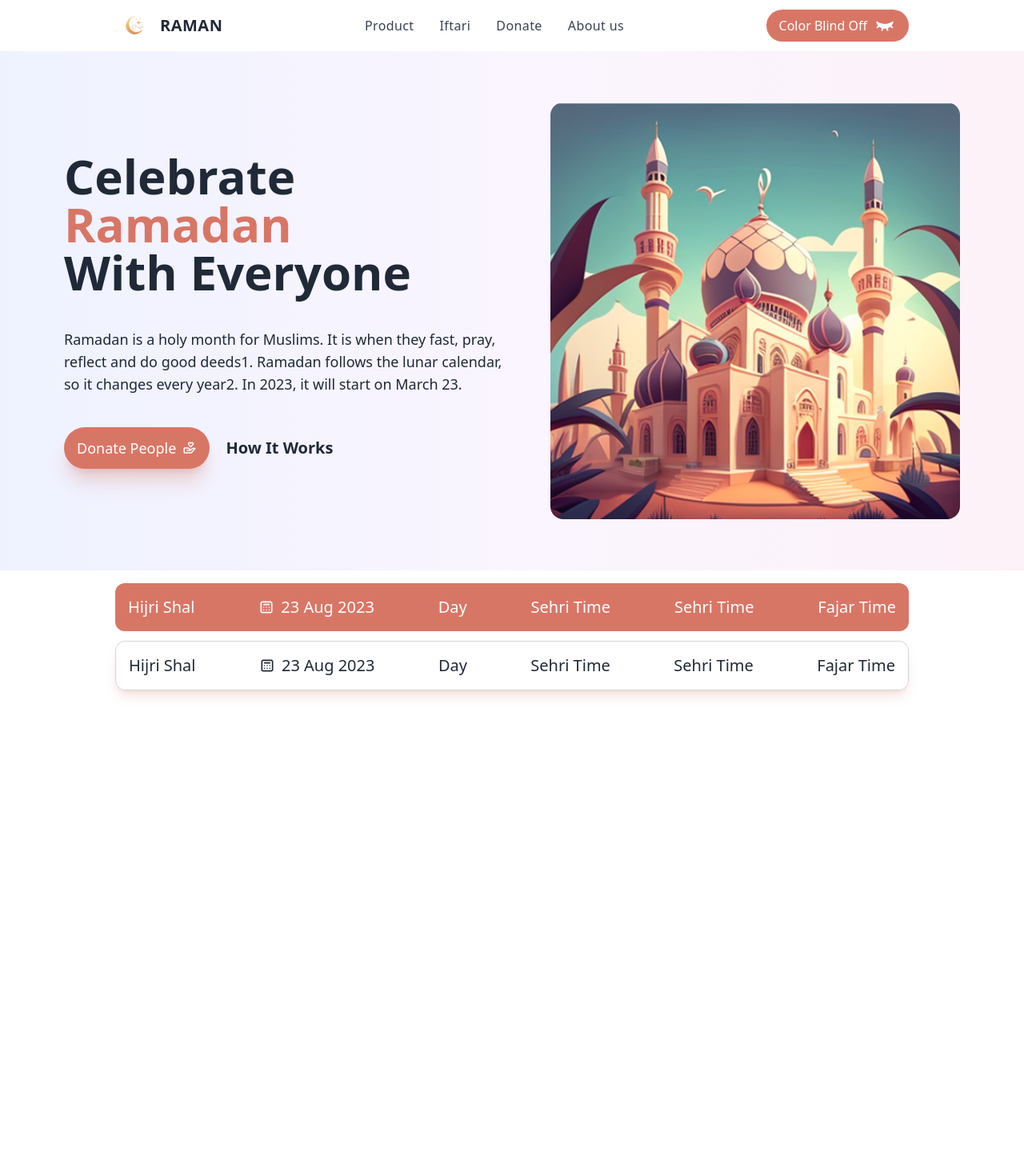
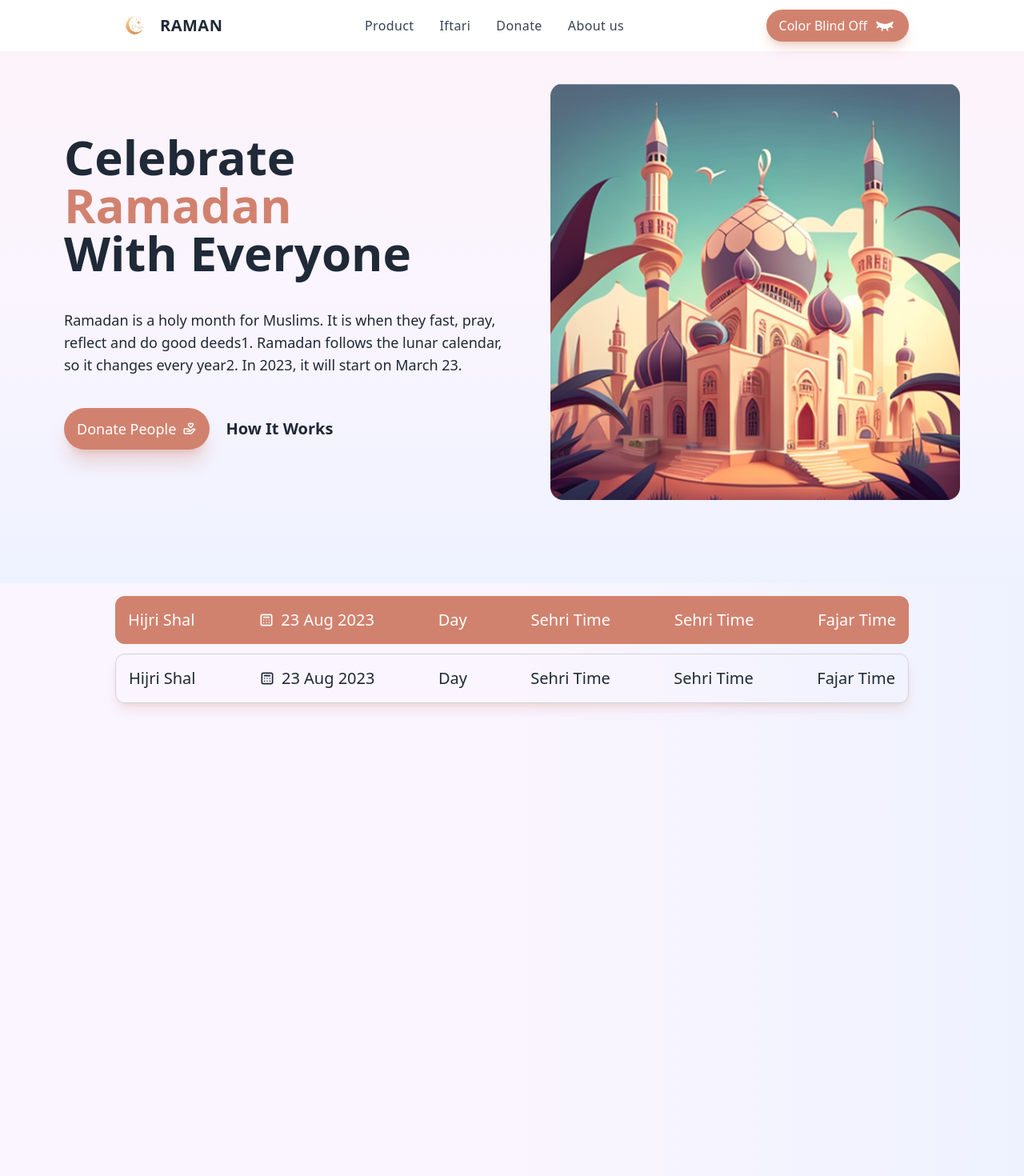
Before and after one commit to rownokmahbub/RamadanKarim, a Next.js app: page / in a window 1280 px wide. Shown: the top 1470 px of the page at 80% size. Built offline with nearby package versions, Linux system fonts and the light colour scheme.

Commit message:
fixed issues

```diff
--- a/components/Calender.js
+++ b/components/Calender.js
@@ -2,7 +2,7 @@ import React from 'react'
 import {CgCalendarDates} from 'react-icons/cg'
 const Calender = () => {
   return (
-    <div className='container mx-auto md:h-screen py-4 flex flex-col gap-3'>
+    <div className='container mx-auto md:h-screen py-4 flex flex-col gap-3 bg-gradient-to-r from-purple-50 via-purple-50 to-indigo-50'>
         <div className="flex justify-between items-center text-xl capitalize font-medium px-4 py-4 rounded-xl bg-primary dark:bg-primary-50 text-white">
             <p>hijri shal</p>
             <p className='flex items-center gap-2'>
--- a/components/ColorBlind.js
+++ b/components/ColorBlind.js
@@ -12,7 +12,7 @@ const ColorBlind = () => {
   const currentTheme = theme === 'system' ? systemTheme : theme
   if(currentTheme==='dark'){
     return(
-        <div className=' gap-2 flex items-center px-4 py-2 bg-primary cursor-pointer dark:bg-primary-50 text-white capitalize  rounded-full ' onClick={()=> setTheme('light')}>
+        <div className=' gap-2 flex items-center px-4 shadow-lg shadow-primary/30 dark:shadow-primary-50/30 py-2 bg-primary cursor-pointer dark:bg-primary-50 text-white capitalize  rounded-full ' onClick={()=> setTheme('light')}>
         <p className='text-base font-medium'  >Color Blind On</p>
         <BsFillEyeFill className='w-5 h-6 cursor-pointer'/>
     </div>
@@ -21,7 +21,7 @@ const ColorBlind = () => {
   }
   else{
      return(
-        <div className='gap-2 flex items-center px-4 py-2 bg-primary cursor-pointer dark:bg-primary-50 text-white capitalize  rounded-full'onClick={()=> setTheme('dark')}>
+        <div className='gap-2 flex items-center px-4 shadow-lg shadow-primary/30 dark:shadow-primary-50/30 py-2 bg-primary cursor-pointer dark:bg-primary-50 text-white capitalize  rounded-full'onClick={()=> setTheme('dark')}>
         <p className='text-base font-medium'  >Color Blind Off</p>
         <RiEyeCloseFill className='w-7 h-6 cursor-pointer'  />
     </div>
--- a/components/Hero_01.js
+++ b/components/Hero_01.js
@@ -16,7 +16,7 @@ const Hero_01 = () => {
   }
 
   return (
-    <div className=" mx-auto bg-gradient-to-r from-indigo-50 via-purple-50 to-pink-50 ">
+    <div className=" mx-auto bg-gradient-to-t from-indigo-50 via-purple-50 to-pink-50 py-10">
       <div className="container gap-5 xl:justify-between px-20 py-16 rounded-3xl items-center flex flex-col xl:flex-row  ">
       <div className="flex flex-col gap-10 md:flex-row justify-center md:justify-between items-center">
         <div className="flex flex-col gap-10  items-center md:items-start">
--- a/components/Nav.js
+++ b/components/Nav.js
@@ -9,8 +9,8 @@ export const Nav = () => {
     const [isMenuOpen, setIsMenuOpen] = useState(false);
 
     return (
-      <div class="container mx-auto py-2">
-        <div class="relative flex items-center justify-between">
+      <div class="relative">
+        <div class="container mx-auto bg-white  py-2  flex items-center justify-between fixed top-0 left-0 right-0">
           <Link
             href="/"
             aria-label="Company"
@@ -103,23 +103,9 @@ export const Nav = () => {
                         title="Company"
                         class="inline-flex items-center"
                       >
-                        <svg
-                          class="w-8 text-deep-purple-accent-400"
-                          viewBox="0 0 24 24"
-                          strokeLinejoin="round"
-                          strokeWidth="2"
-                          strokeLinecap="round"
-                          strokeMiterlimit="10"
-                          stroke="currentColor"
-                          fill="none"
-                        >
-                          <rect x="3" y="1" width="7" height="12" />
-                          <rect x="3" y="17" width="7" height="6" />
-                          <rect x="14" y="1" width="7" height="6" />
-                          <rect x="14" y="11" width="7" height="12" />
-                        </svg>
+                      <img className="w-12 dark:sepia " src="./assets/logo.svg" alt="logo" />
                         <span class="ml-2 text-xl font-bold tracking-wide text-gray-800 uppercase">
-                          Company
+                          Ramam
                         </span>
                       </Link>
                     </div>
--- a/tailwind.config.js
+++ b/tailwind.config.js
@@ -35,12 +35,12 @@ module.exports = {
 
       colors: {
         bg: {
-          DEFAULT: "#d87666",
+          DEFAULT: "#d1826e",
           200: "#272727",
           300: "#2e2e2e",
         },
         primary: {
-          DEFAULT: "#d87666",
+          DEFAULT: "#d1826e",
           50: "#8d8565",
           100: "#F5B4B4",
           200: "#F09090",
@@ -60,7 +60,7 @@ module.exports = {
       {
         black: {
           ...require("daisyui/src/colors/themes")["[data-theme=light]"],
-          primary: "#d87666",
+          primary: "#d1826e",
           "primary-focus": "#b7ad8d",
         },
       },
```
